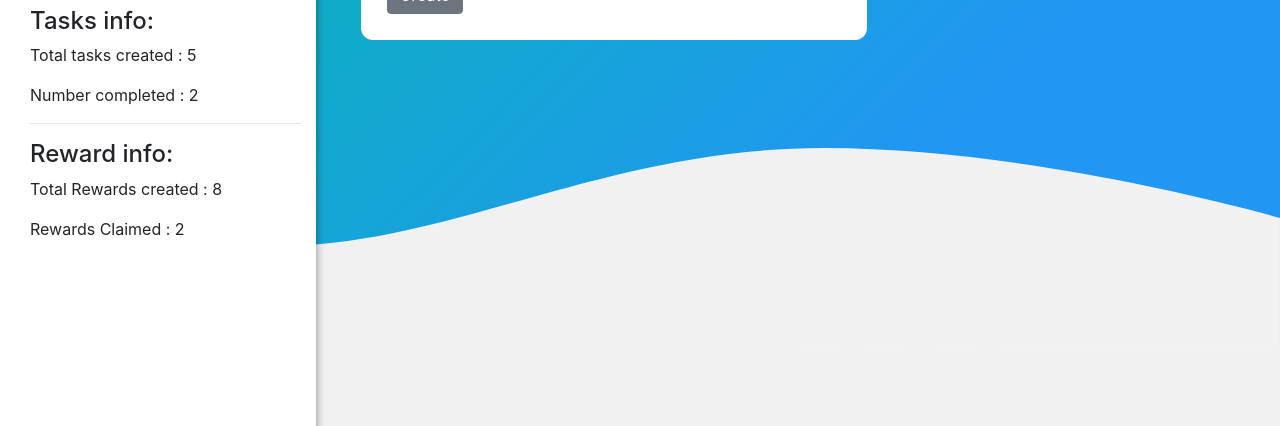
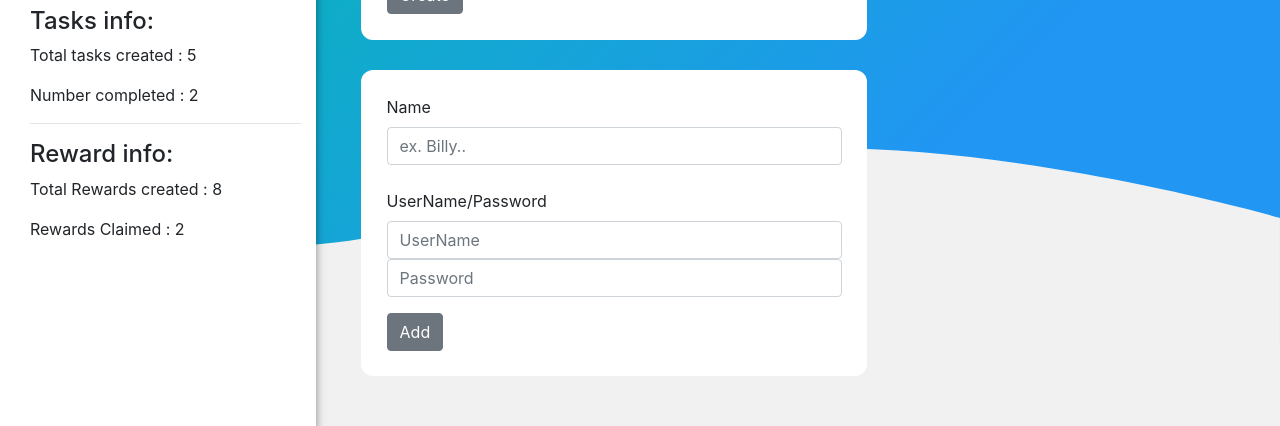
Before and after one commit to code-mel/Task-Rewarder, a React app: page /parent/1 in a window 1280 px wide. Shown: the part 303-729 px from the top of the page. Built offline with nearby package versions, Linux system fonts and the light colour scheme; no server answers; the HTML template or start-up script is replaced by a standard one.

Commit message:
"Chrildform.jsx - file added, component holds form to add child under parent"

```diff
--- /dev/null
+++ b/client/src/components/Childform.jsx
@@ -0,0 +1,63 @@
+import React, { Component } from 'react'
+import { Button, Form, FormGroup, Label, Input, FormText } from 'reactstrap';
+
+//to connect to store
+import { connect } from 'react-redux';
+import { newKid } from '../../actions/postAction.jsx'
+
+let pathname = window.location.pathname.split('/');
+let endPoint = pathname[pathname.length -2] === '/' ? 1 : pathname[pathname.length -2];
+class ChildFrom extends Component {
+  constructor(props) {
+    super(props)
+    this.state = {
+      name :'',
+      userName : '',
+      password: '',
+      parent_id : endPoint
+
+    }
+    this.stateHandler = this.stateHandler.bind(this);
+    this.submitHandler = this.submitHandler.bind(this);
+  }
+  stateHandler(e){
+    this.setState({[e.target.name] : e.target.value});
+  }
+  submitHandler(e) {
+    e.preventDefault();
+    const kid = {
+      name :this.state.name,
+      userName : this.state.userName,
+      password: this.state.password,
+      parent_id : endPoint
+    }
+    // Call Action and past post through
+   // this.props.newKid(kid);
+
+    // Reset state
+    this.setState({
+        name :'',
+        userName : '',
+        password: '',
+        parent_id : endPoint
+    })
+  }
+
+  render() {
+    return (
+      <form onSubmit={this.submitHandler} className="child-form">
+        <FormGroup>
+            <Label>Name</Label>
+            <Input type="text" name="name" value={this.state.name} onChange={this.stateHandler} placeholder="ex. Billy.." required/>
+            <br/>
+            <Label>UserName/Password</Label>
+            <Input type="text" name="userName" value={this.state.userName} onChange={this.stateHandler} placeholder="UserName" required/>
+            <Input type="password" name="password" value={this.state.password} onChange={this.stateHandler} placeholder="Password" required/>
+
+        </FormGroup>
+        <Button>Add</Button>
+      </form>
+    )
+  }
+}
+export default connect (null, {newKid})(ChildFrom);
--- a/client/src/index.jsx
+++ b/client/src/index.jsx
@@ -2,6 +2,7 @@ import React from 'react';
 import ReactDOM from 'react-dom';
 import $ from 'jquery';
 import Taskform from './components/Taskform.jsx'
+import Childform from './components/Childform.jsx'
 import Tasks from './components/Tasks.jsx'
 import backgroundSvg from './images/background.svg'
 
@@ -70,6 +71,7 @@ class App extends React.Component {
           <Row className="col-md-9">
             <Col md="7">
               <Taskform/>
+              <Childform />
             </Col>
             <Col md="5" className="last-col">
               <Tasks />
--- a/client/src/style.css
+++ b/client/src/style.css
@@ -133,3 +133,6 @@ input.number-value.form-control {
 body {
     position: relative
 }
+form {
+    margin-bottom: 30px;
+}
```
